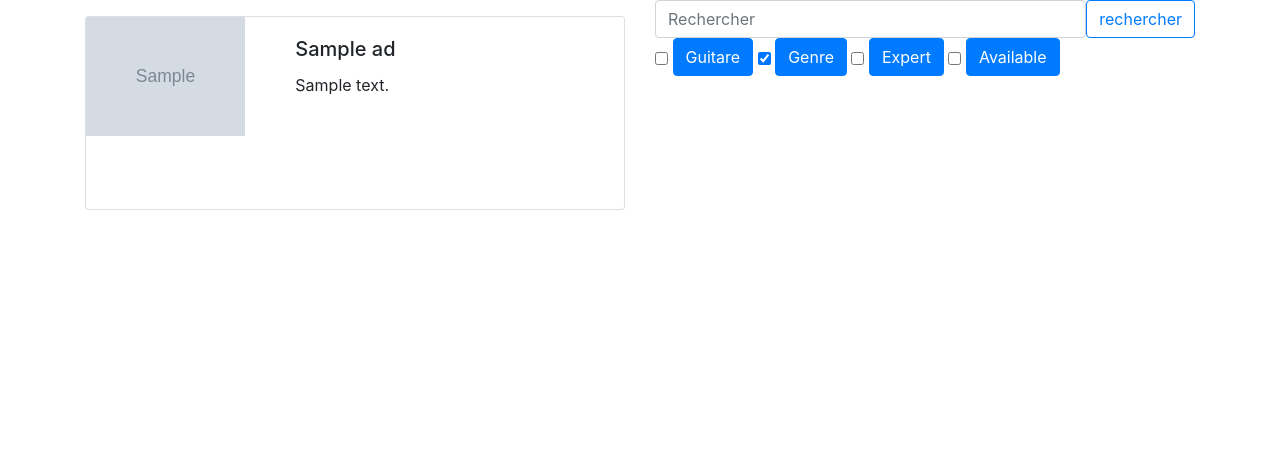
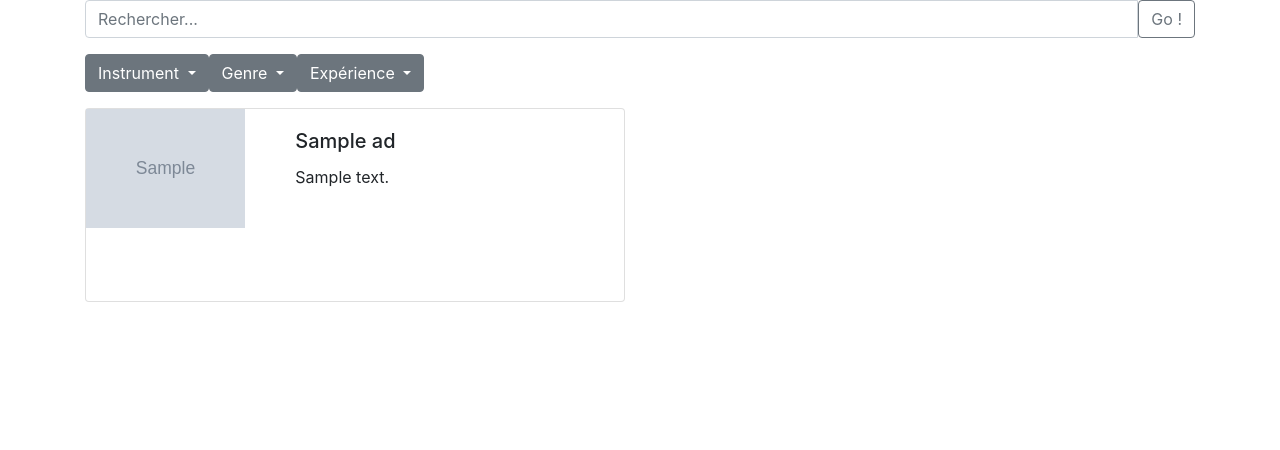
Before and after one commit to WildCodeSchool/tlse-php-202109-p2-meetzic, a PHP site: template src/View/Home/ad.html.twig in a window 1280 px wide. Shown: the part 127-577 px from the top of the page. Run offline with PHP 8.4, Linux system fonts and the light colour scheme; the template is opened without the code that fills it: most values are stand-ins (such as "Sample title", 1, 10 or a date in 2020); grey boxes marked "Sample" are stand-in pictures; some libraries are stand-ins or nearby versions.

Commit message:
formulaire amelioration

```diff
--- a/src/View/Home/ad.html.twig
+++ b/src/View/Home/ad.html.twig
@@ -1,6 +1,80 @@
 {% extends 'layout.html.twig' %}
 
 {% block content %}
+<div class="container">
+     <form action="" method="get">
+        <div class =  "row, center-block">
+            <div class="col-xs-12">
+                <div class="input-group">
+                    <div class="input-group mb-3">
+                        <input type="text" name="'query" class="form-control"  placeholder="Rechercher..." aria-label="Recipient's username" aria-describedby="button-addon2">
+                        <button class="btn btn-outline-secondary" type="button" id="button-addon2">Go !</button>
+                    </div>
+                </div><!-- /input-group -->
+            </div><!-- /.col-lg-6 -->
+        </div><!-- /.row -->
+
+        <div class="container-fluid">
+            <div class = "row">
+                <div class = "row, col-xs-4">
+                        <div class="btn-group">
+                            <button type="button" class="btn btn-secondary dropdown-toggle" data-toggle="dropdown" aria-haspopup="true" aria-expanded="false">
+                            Instrument
+                            </button>
+                            <div class="dropdown-menu dropdown-menu-right">
+                                <button class="dropdown-item" type="button">Guitare</button>
+                                <button class="dropdown-item" type="button">Batterie</button>
+                                <button class="dropdown-item" type="button">Basse</button>
+                                <button class="dropdown-item" type="button">Chant</button>
+                                <button class="dropdown-item" type="button">Piano</button>
+                                <button class="dropdown-item" type="button">Batterie</button>
+                                <button class="dropdown-item" type="button">Cuivres</button>
+                                <button class="dropdown-item" type="button">Percussion</button>
+                                <button class="dropdown-item" type="button">Accordéon</button>
+                            </div>
+                        </div>
+                </div>
+                <div class = "row, col-xs-4">
+                        <div class="btn-group">
+                            <button type="button" class="btn btn-secondary dropdown-toggle" data-toggle="dropdown" aria-haspopup="true" aria-expanded="false">
+                            Genre
+                            </button>
+                            <div class="dropdown-menu dropdown-menu-right">
+                                <button class="dropdown-item" type="button">Rock</button>
+                                <button class="dropdown-item" type="button">Pop</button>
+                                <button class="dropdown-item" type="button">Metal</button>
+                                <button class="dropdown-item" type="button">Funk</button>
+                                <button class="dropdown-item" type="button">Soul</button>
+                                <button class="dropdown-item" type="button">Hard-Rock</button>
+                                <button class="dropdown-item" type="button">Punk-Rock</button>
+                                <button class="dropdown-item" type="button">Electro</button>
+                                <button class="dropdown-item" type="button">Disco</button>
+                                <button class="dropdown-item" type="button">Reggae</button>
+                                <button class="dropdown-item" type="button">Musette</button>
+                                <button class="dropdown-item" type="button">Jazz</button>
+                                <button class="dropdown-item" type="button">Classique</button>
+                            </div>
+                        </div>
+                </div>
+                <div class = "row, col-xs-4">
+                        <div class="btn-group">
+                            <button type="button" class="btn btn-secondary dropdown-toggle" data-toggle="dropdown" aria-haspopup="true" aria-expanded="false">
+                            Expérience
+                            </button>
+                            <div class="dropdown-menu dropdown-menu-right">
+                                <button class="dropdown-item" type="button">Débutant</button>
+                                <button class="dropdown-item" type="button">Avancé</button>
+                                <button class="dropdown-item" type="button">Expert</button>
+                            </div>
+                        </div>
+                </div>
+
+            </div>
+        </div>
+</div>
+
+    </form>
+
     <main class="container">
         <section class="row row-cols-1 row-cols-lg-2">
             {% for ad in ads %}
--- a/src/View/PrivateProfile/_input.html.twig
+++ b/src/View/PrivateProfile/_input.html.twig
@@ -64,7 +64,7 @@
         </label>
     </div>
     <div class="col-xs-6">
-        <label for="status" class="form-label">Disponibilité :
+
             <select id="status" class="form-select" name="status" required>
                 <option value="">Disponible</option>
                 <option value="">Non disponible</option>
--- a/src/View/_adCard.html.twig
+++ b/src/View/_adCard.html.twig
@@ -15,26 +15,3 @@
         </div>
     </div>
 </article>
-<form action="" method="get">
-    <div class="container">
-        <div class="input-group">
-        <input type="search" name="query" class="form-control rounded" placeholder="Rechercher" aria-label="Search"aria-describedby="search-addon" id="query"/>
-         <button type="button" class="btn btn-outline-primary">rechercher</button>
-    </div>
-
-    </div>
-
-    <div class="container">
-        <input type="checkbox" class="btn-check" name="filter" id="btn-check" autocomplete="off" />
-        <label class="btn btn-primary" for="btn-check">Guitare</label>
-
-        <input type="checkbox" class="btn-check" name="filter" id="btn-check2" checked autocomplete="off" />
-        <label class="btn btn-primary" for="btn-check2">Genre</label>
-
-        <input type="checkbox" class="btn-check" name="filter" id="btn-check3" autocomplete="off" />
-        <label class="btn btn-primary" for="btn-check3">Expert</label>
-
-        <input type="checkbox" class="btn-check" name="filter" id="btn-check4" autocomplete="off" />
-        <label class="btn btn-primary" for="btn-check4">Available</label>
-    </div>
-</form>
```
Also changed, not shown: src/Model/AdModel.php (+7 -0 lines).
